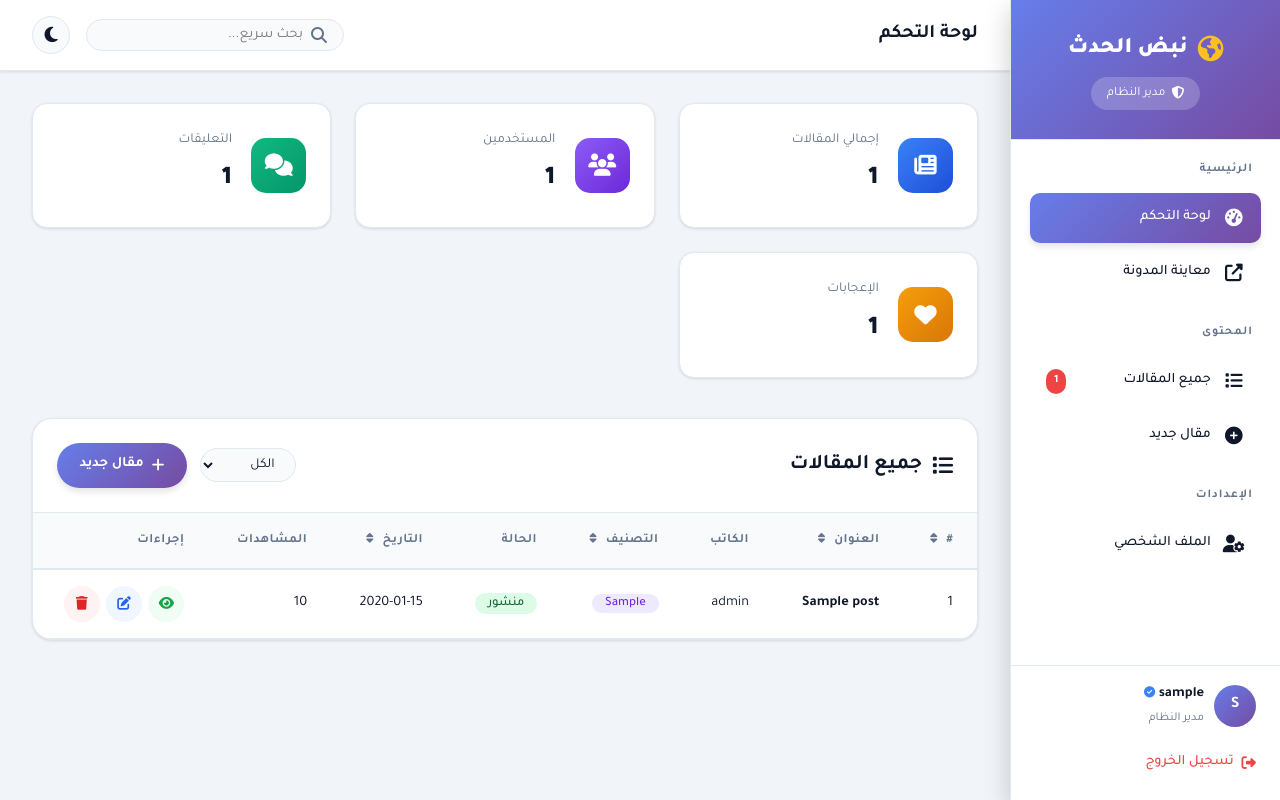
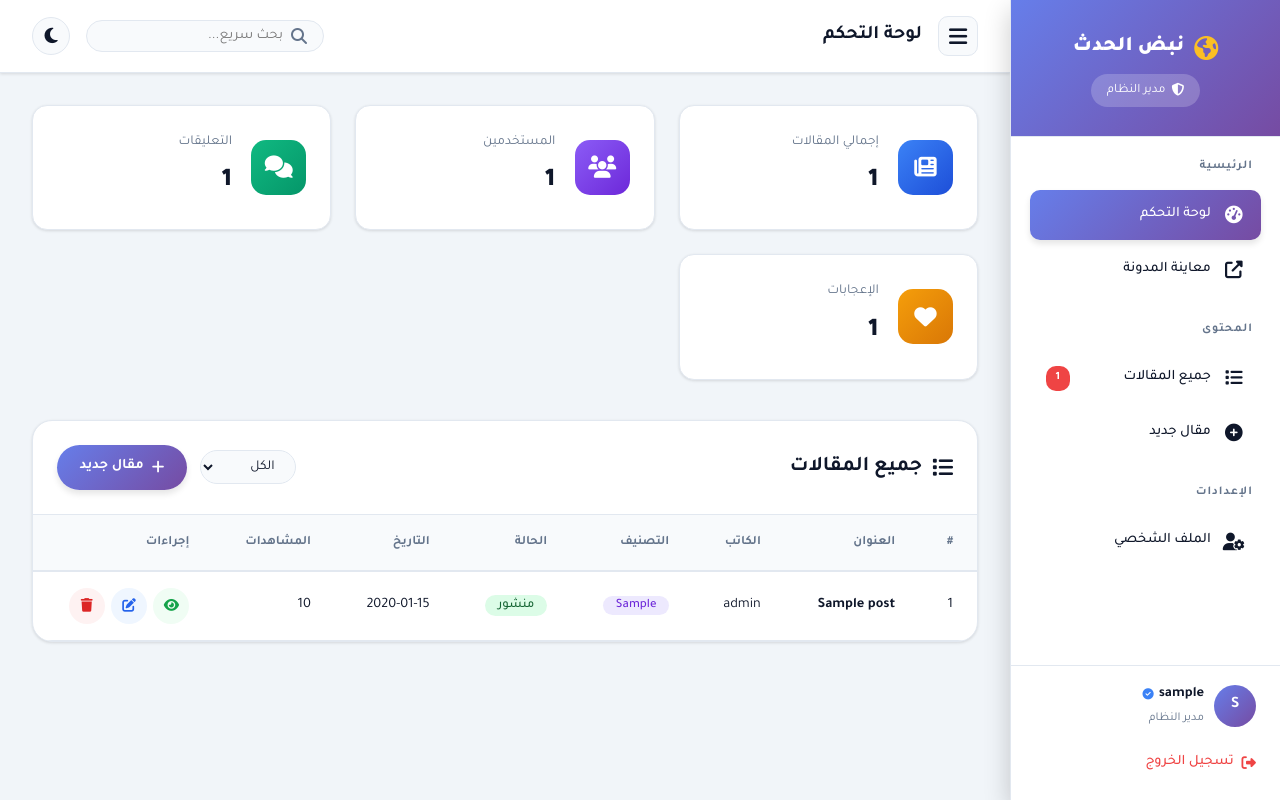
Before and after one commit to falfyrdykrwry000-blip/Python, a Flask app: page /admin in a window 1280 px wide. Run offline with Flask 3, Linux system fonts and the light colour scheme; the visitor is signed in with stand-in values (Sample User, id 1); data comes from the database, SQL or seed files in the repository; tables that the repository leaves empty hold one stand-in row (values such as "Sample post").

Commit message:
update admin.html

```diff
--- a/K/templates/admin.html
+++ b/K/templates/admin.html
@@ -17,9 +17,7 @@
             --success: #10b981;
             --danger: #ef4444;
             --warning: #f59e0b;
-            --info: #06b6d4;
             --gradient-1: linear-gradient(135deg, #667eea 0%, #764ba2 100%);
-            --gradient-2: linear-gradient(135deg, #f093fb 0%, #f5576c 100%);
             --shadow-sm: 0 1px 3px rgba(0,0,0,0.12);
             --shadow-md: 0 4px 6px rgba(0,0,0,0.1);
             --shadow-lg: 0 10px 25px rgba(0,0,0,0.2);
@@ -64,7 +62,6 @@
             color: var(--text);
             line-height: 1.8;
             min-height: 100vh;
-            display: flex;
             transition: background 0.3s, color 0.3s;
         }
 
@@ -77,11 +74,16 @@
             top: 0;
             right: 0;
             bottom: 0;
-            z-index: 100;
+            z-index: 1000;
             display: flex;
             flex-direction: column;
             transition: transform 0.3s ease;
             border-left: 1px solid var(--border);
+            transform: translateX(0);
+        }
+
+        .sidebar.closed {
+            transform: translateX(100%);
         }
 
         .sidebar-header {
@@ -92,7 +94,7 @@
         }
 
         .sidebar-logo {
-            font-size: 1.4rem;
+            font-size: 1.3rem;
             font-weight: 900;
             color: white;
             text-decoration: none;
@@ -103,7 +105,7 @@
             margin-bottom: 0.5rem;
         }
 
-        .sidebar-logo i { font-size: 1.6rem; color: #fbbf24; }
+        .sidebar-logo i { font-size: 1.5rem; color: #fbbf24; }
 
         .admin-badge {
             background: rgba(255,255,255,0.2);
@@ -148,7 +148,6 @@
             transition: all 0.3s;
             font-weight: 500;
             font-size: 0.9rem;
-            position: relative;
         }
 
         .sidebar-nav a:hover {
@@ -167,7 +166,7 @@
         .badge-count {
             background: var(--danger);
             color: white;
-            padding: 0.15rem 0.5rem;
+            padding: 0.15rem 0.6rem;
             border-radius: 10px;
             font-size: 0.7rem;
             font-weight: 700;
@@ -197,12 +196,16 @@
             color: white;
             font-weight: bold;
             font-size: 1rem;
+            flex-shrink: 0;
         }
 
         .user-info .name {
             font-weight: 700;
             font-size: 0.9rem;
             color: var(--text);
+            display: flex;
+            align-items: center;
+            gap: 5px;
         }
 
         .user-info .role {
@@ -222,13 +225,36 @@
             transition: opacity 0.3s;
         }
 
-        .sidebar-footer .logout-btn:hover { opacity: 0.8; }
+        .logout-btn:hover { opacity: 0.8; }
+
+        /* زر إغلاق القائمة (داخل الشريط) */
+        .sidebar-close-btn {
+            display: none;
+            position: absolute;
+            top: 15px;
+            left: 15px;
+            background: rgba(255,255,255,0.2);
+            border: none;
+            color: white;
+            font-size: 1.2rem;
+            cursor: pointer;
+            width: 35px;
+            height: 35px;
+            border-radius: 50%;
+            align-items: center;
+            justify-content: center;
+            z-index: 10;
+        }
 
         /* ===== المحتوى الرئيسي ===== */
         .main-content {
-            flex: 1;
             margin-right: var(--sidebar-width);
             min-height: 100vh;
+            transition: margin-right 0.3s ease;
+        }
+
+        .main-content.expanded {
+            margin-right: 0;
         }
 
         .top-bar {
@@ -251,14 +277,19 @@
         }
 
         .menu-toggle {
-            display: none;
-            background: none;
-            border: none;
-            font-size: 1.5rem;
+            background: var(--input-bg);
+            border: 1px solid var(--border);
+            font-size: 1.3rem;
             cursor: pointer;
             color: var(--text);
             padding: 0.5rem;
             border-radius: var(--radius-sm);
+            display: flex;
+            align-items: center;
+            justify-content: center;
+            width: 40px;
+            height: 40px;
+            transition: all 0.3s;
         }
 
         .menu-toggle:hover { background: var(--hover-bg); }
@@ -291,7 +322,7 @@
             font-family: 'Tajawal', sans-serif;
             font-size: 0.9rem;
             color: var(--text);
-            width: 200px;
+            width: 180px;
         }
 
         .search-box i { color: var(--gray); }
@@ -360,29 +389,10 @@
         .stat-icon.comments { background: linear-gradient(135deg, #10b981, #059669); }
         .stat-icon.likes { background: linear-gradient(135deg, #f59e0b, #d97706); }
 
-        .stat-info { flex: 1; }
+        .stat-info .label { font-size: 0.85rem; color: var(--gray); margin-bottom: 0.3rem; }
+        .stat-info .number { font-size: 1.6rem; font-weight: 900; color: var(--text); }
 
-        .stat-info .label {
-            font-size: 0.85rem;
-            color: var(--gray);
-            margin-bottom: 0.3rem;
-        }
-
-        .stat-info .number {
-            font-size: 1.6rem;
-            font-weight: 900;
-            color: var(--text);
-        }
-
-        .stat-info .change {
-            font-size: 0.8rem;
-            margin-top: 0.3rem;
-        }
-
-        .change.positive { color: var(--success); }
-        .change.negative { color: var(--danger); }
-
-        /* ===== جدول المقالات ===== */
+        /* ===== جدول ===== */
         .table-container {
             background: var(--card-bg);
             border-radius: var(--radius-lg);
@@ -495,39 +482,29 @@
             font-size: 0.8rem;
             color: var(--gray);
             text-transform: uppercase;
-            letter-spacing: 0.5px;
             border-bottom: 2px solid var(--border);
             white-space: nowrap;
             cursor: pointer;
-            user-select: none;
         }
-
-        thead th i { margin-right: 5px; font-size: 0.7rem; }
 
         tbody td {
             padding: 1rem 1.5rem;
             border-bottom: 1px solid var(--border);
             font-size: 0.9rem;
-            white-space: nowrap;
-        }
-
-        tbody tr {
-            transition: background 0.2s;
         }
 
         tbody tr:hover { background: var(--hover-bg); }
 
         .post-title-cell {
             font-weight: 600;
-            max-width: 250px;
+            max-width: 220px;
             overflow: hidden;
             text-overflow: ellipsis;
             white-space: nowrap;
             color: var(--text);
             text-decoration: none;
+            display: block;
         }
-
-        .post-title-cell:hover { color: var(--primary); }
 
         .category-badge {
             background: #ede9fe;
@@ -808,8 +728,7 @@
     </aside>
 
     <!-- ===== المحتوى الرئيسي ===== -->
-    <div class="main-content">
-        <!-- الشريط العلوي -->
+    <div class="main-content" id="mainContent">
         <div class="top-bar">
             <div class="top-bar-left">
                 <button class="menu-toggle" onclick="toggleSidebar()" aria-label="القائمة">
@@ -898,12 +813,12 @@
                     <table id="postsTable">
                         <thead>
                             <tr>
-                                <th onclick="sortTable(0)"># <i class="fas fa-sort"></i></th>
-                                <th onclick="sortTable(1)">العنوان <i class="fas fa-sort"></i></th>
+                                <th>#</th>
+                                <th>العنوان</th>
                                 <th>الكاتب</th>
-                                <th onclick="sortTable(3)">التصنيف <i class="fas fa-sort"></i></th>
+                                <th>التصنيف</th>
                                 <th>الحالة</th>
-                                <th onclick="sortTable(5)">التاريخ <i class="fas fa-sort"></i></th>
+                                <th>التاريخ</th>
                                 <th>المشاهدات</th>
                                 <th>إجراءات</th>
                             </tr>
@@ -978,8 +891,9 @@
     <script>
         // ===== الوضع الليلي =====
         (function() {
-            const savedTheme = localStorage.getItem('theme');
-            if (savedTheme === 'dark') document.documentElement.setAttribute('data-theme', 'dark');
+            if (localStorage.getItem('theme') === 'dark') {
+                document.documentElement.setAttribute('data-theme', 'dark');
+            }
         })();
 
         function toggleTheme() {
@@ -997,19 +911,41 @@
         }
 
         document.addEventListener('DOMContentLoaded', function() {
-            const icon = document.getElementById('themeIcon');
-            if (document.documentElement.getAttribute('data-theme') === 'dark') icon.className = 'fas fa-sun';
+            if (document.documentElement.getAttribute('data-theme') === 'dark') {
+                document.getElementById('themeIcon').className = 'fas fa-sun';
+            }
+            // للشاشات الكبيرة: القائمة مفتوحة افتراضياً
+            if (window.innerWidth > 1024) {
+                document.getElementById('sidebar').classList.remove('closed');
+                document.getElementById('mainContent').classList.remove('expanded');
+            }
         });
 
-        // ===== الشريط الجانبي =====
+        // ===== فتح/إغلاق القائمة =====
         function toggleSidebar() {
-            document.getElementById('sidebar').classList.toggle('show');
-            document.getElementById('sidebarOverlay').classList.toggle('show');
+            const sidebar = document.getElementById('sidebar');
+            const overlay = document.getElementById('sidebarOverlay');
+            const mainContent = document.getElementById('mainContent');
+
+            if (window.innerWidth <= 1024) {
+                // جوال: إظهار/إخفاء
+                sidebar.classList.toggle('show');
+                overlay.classList.toggle('show');
+            } else {
+                // سطح مكتب: توسيع/طي
+                sidebar.classList.toggle('closed');
+                mainContent.classList.toggle('expanded');
+            }
         }
 
         function closeSidebar() {
-            document.getElementById('sidebar').classList.remove('show');
-            document.getElementById('sidebarOverlay').classList.remove('show');
+            const sidebar = document.getElementById('sidebar');
+            const overlay = document.getElementById('sidebarOverlay');
+
+            if (window.innerWidth <= 1024) {
+                sidebar.classList.remove('show');
+                overlay.classList.remove('show');
+            }
         }
 
         // ===== مودال الحذف =====
@@ -1031,48 +967,23 @@
             if (e.key === 'Escape') closeModal();
         });
 
-        // ===== بحث في الجدول =====
+        // ===== بحث =====
         function searchTable() {
-            const input = document.getElementById('tableSearch');
-            const filter = input.value.toLowerCase();
-            const rows = document.querySelectorAll('#postsTable tbody tr');
-            rows.forEach(row => {
-                const text = row.textContent.toLowerCase();
-                row.style.display = text.includes(filter) ? '' : 'none';
+            const filter = document.getElementById('tableSearch').value.toLowerCase();
+            document.querySelectorAll('#postsTable tbody tr').forEach(row => {
+                row.style.display = row.textContent.toLowerCase().includes(filter) ? '' : 'none';
             });
         }
 
-        // ===== فلترة بالحالة =====
+        // ===== فلترة =====
         function filterTable(status) {
-            const rows = document.querySelectorAll('#postsTable tbody tr');
-            rows.forEach(row => {
-                if (status === 'all') {
-                    row.style.display = '';
-                } else {
-                    row.style.display = row.getAttribute('data-status') === status ? '' : 'none';
-                }
+            document.querySelectorAll('#postsTable tbody tr').forEach(row => {
+                if (status === 'all') row.style.display = '';
+                else row.style.display = row.getAttribute('data-status') === status ? '' : 'none';
             });
         }
 
-        // ===== ترتيب الجدول =====
-        function sortTable(columnIndex) {
-            const table = document.getElementById('postsTable');
-            const tbody = table.querySelector('tbody');
-            const rows = Array.from(tbody.querySelectorAll('tr'));
-
-            const isAsc = table.getAttribute('data-sort-dir') === 'asc';
-            table.setAttribute('data-sort-dir', isAsc ? 'desc' : 'asc');
-
-            rows.sort((a, b) => {
-                const aVal = a.cells[columnIndex].textContent.trim();
-                const bVal = b.cells[columnIndex].textContent.trim();
-                return isAsc ? aVal.localeCompare(bVal, 'ar') : bVal.localeCompare(aVal, 'ar');
-            });
-
-            rows.forEach(row => tbody.appendChild(row));
-        }
-
-        // ===== التنبيهات =====
+        // ===== تنبيهات =====
         setTimeout(function() {
             document.querySelectorAll('.alert').forEach(function(alert) {
                 alert.style.animation = 'slideOut 0.4s ease forwards';
@@ -1080,12 +991,19 @@
             });
         }, 5000);
 
-        // ===== إغلاق الشريط الجانبي للموبايل =====
+        // ===== إغلاق القائمة عند النقر على رابط (جوال) =====
         document.querySelectorAll('.sidebar-nav a').forEach(function(link) {
             link.addEventListener('click', function() {
                 if (window.innerWidth <= 1024) closeSidebar();
             });
         });
+
+        // ===== تحديث الحالة عند تغيير حجم النافذة =====
+        window.addEventListener('resize', function() {
+            if (window.innerWidth > 1024) {
+                document.getElementById('sidebarOverlay').classList.remove('show');
+            }
+        });
     </script>
 </body>
 </html>
```
Also changed, not shown: other parts of K/templates/admin.html (+46 -136 lines).
